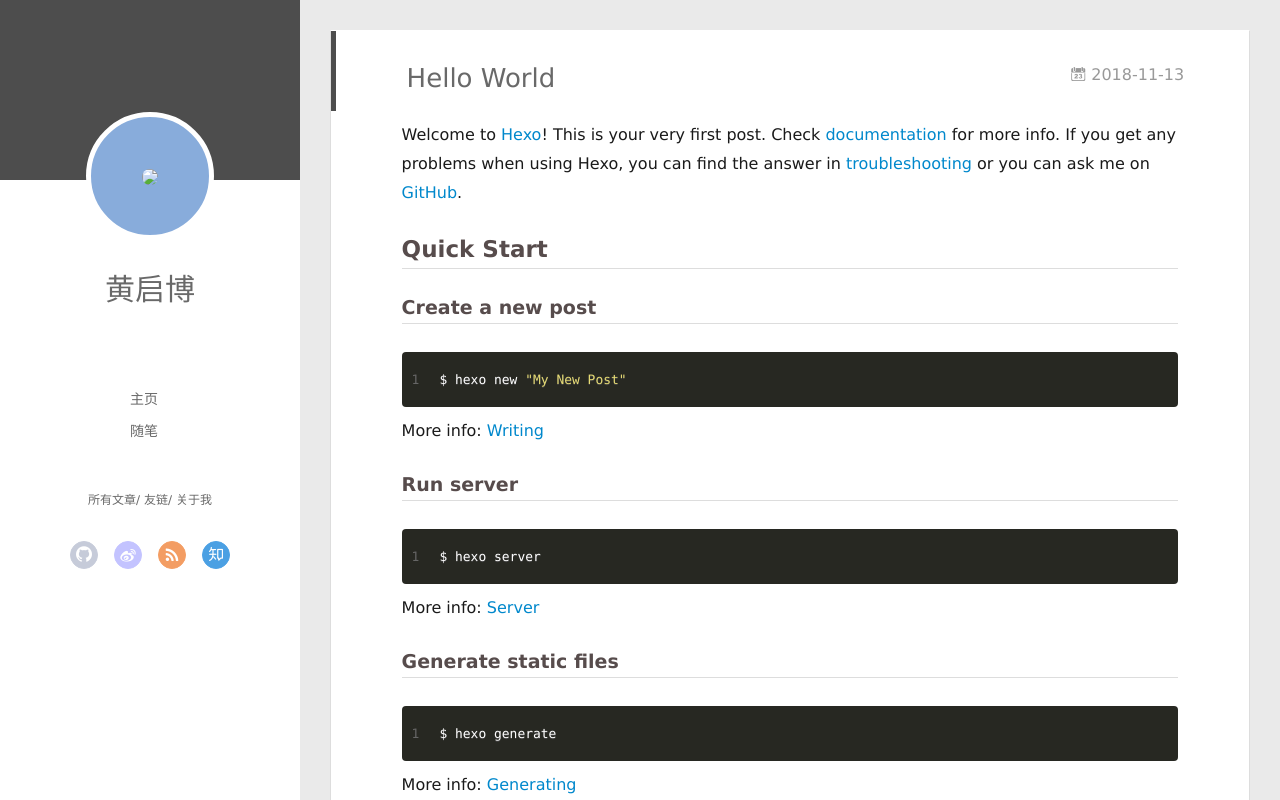
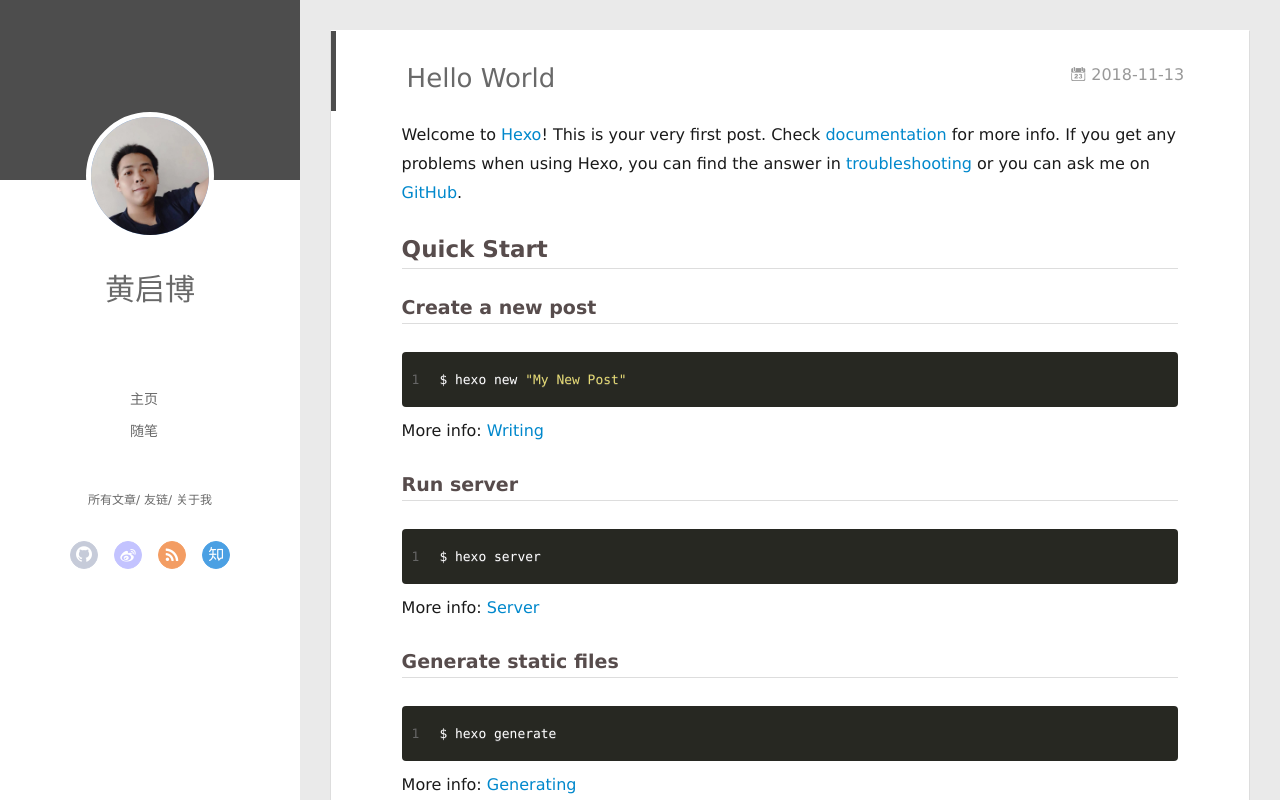
Before and after one commit to HarryLcola/HarryLcola.github.io, a plain HTML site: page 2018/11/13/hello-world/index.html in a window 1280 px wide. Drawn offline with Linux system fonts and the light colour scheme; no server answers.

Commit message:
Site updated: 2018-11-16 18:04:44

```diff
--- a/2018/11/13/hello-world/index.html
+++ b/2018/11/13/hello-world/index.html
@@ -47,7 +47,7 @@
 <div class="intrude-less">
 	<header id="header" class="inner">
 		<a href="/" class="profilepic">
-			<img src="/myPhoto.jpeg" class="js-avatar">
+			<img src="/img/myPhoto.jpeg" class="js-avatar">
 		</a>
 		<hgroup>
 		  <h1 class="header-author"><a href="/">黄启博</a></h1>
@@ -105,7 +105,7 @@
 	<div class="intrude-less">
 		<header id="header" class="inner">
 			<div class="profilepic">
-				<img src="/myPhoto.jpeg" class="js-avatar">
+				<img src="/img/myPhoto.jpeg" class="js-avatar">
 			</div>
 			<hgroup>
 			  <h1 class="header-author js-header-author">黄启博</h1>
```
Also changed, not shown: 2018/11/13/文章名/index.html (+2 -2 lines), archives/2018/11/index.html (+2 -2 lines), archives/2018/index.html (+2 -2 lines), archives/index.html (+2 -2 lines), index.html (+2 -2 lines), 页面名/index.html (+2 -2 lines).
